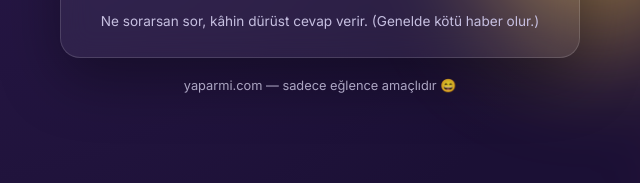
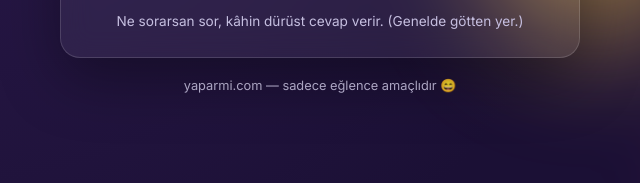
Before and after one commit to HalilB41/yaparmi, a plain HTML site: page index.html in a window 1280 px wide. Shown: the part 495-678 px from the top of the page, 320-960 px from the left. Drawn offline with Linux system fonts and the light colour scheme.

Commit message:
guncelleme Pzt 21.09.2026  0:20:07,34

```diff
--- a/index.html
+++ b/index.html
@@ -48,7 +48,7 @@
         <span class="cursor" id="cursor" hidden></span>
       </div>
 
-      <p class="hint">Ne sorarsan sor, kâhin dürüst cevap verir. (Genelde kötü haber olur.)</p>
+      <p class="hint">Ne sorarsan sor, kâhin dürüst cevap verir. (Genelde götten yer.)</p>
     </section>
 
     <footer class="site-footer">
```
Also changed, not shown: 1 other file.
